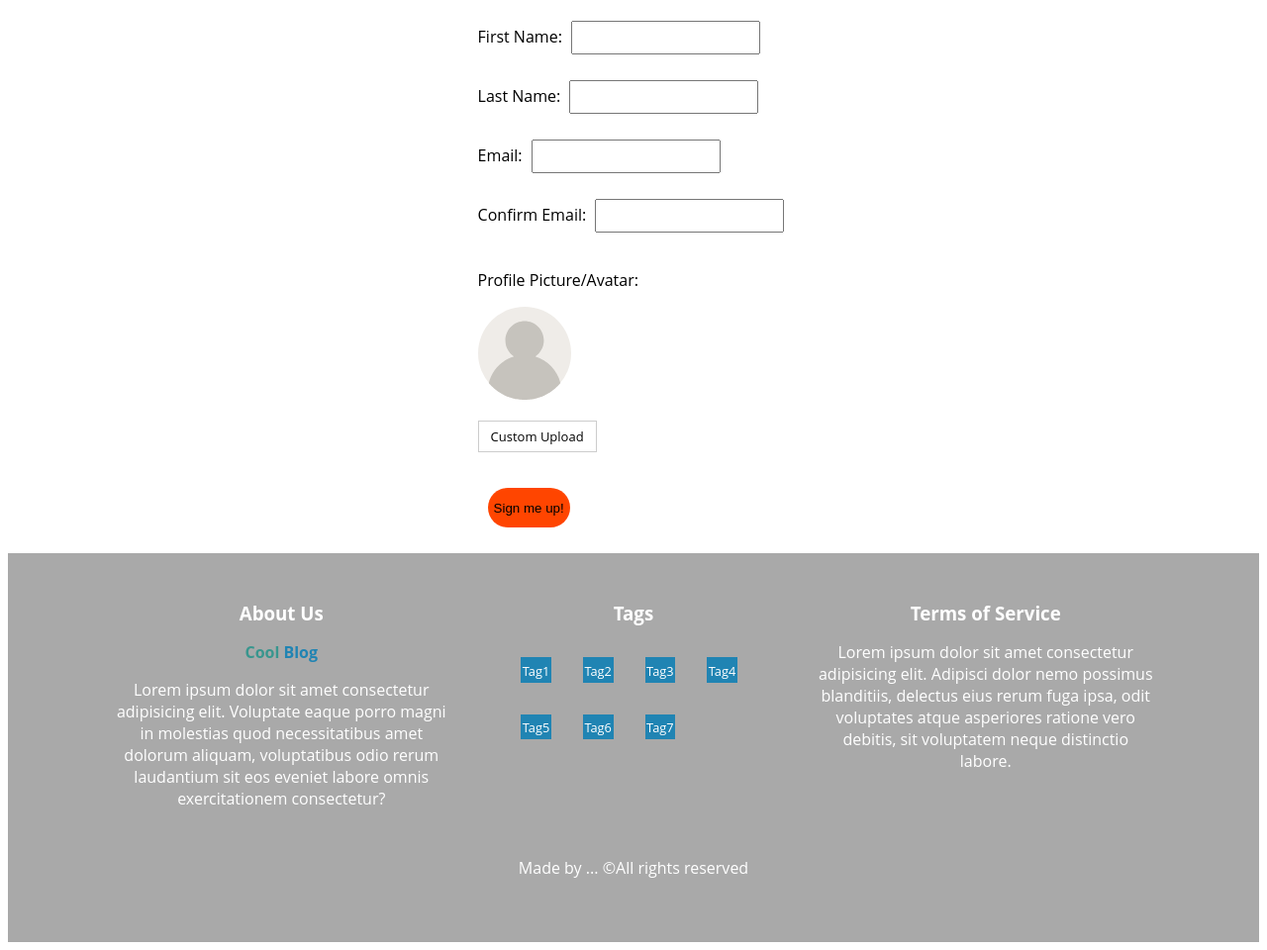
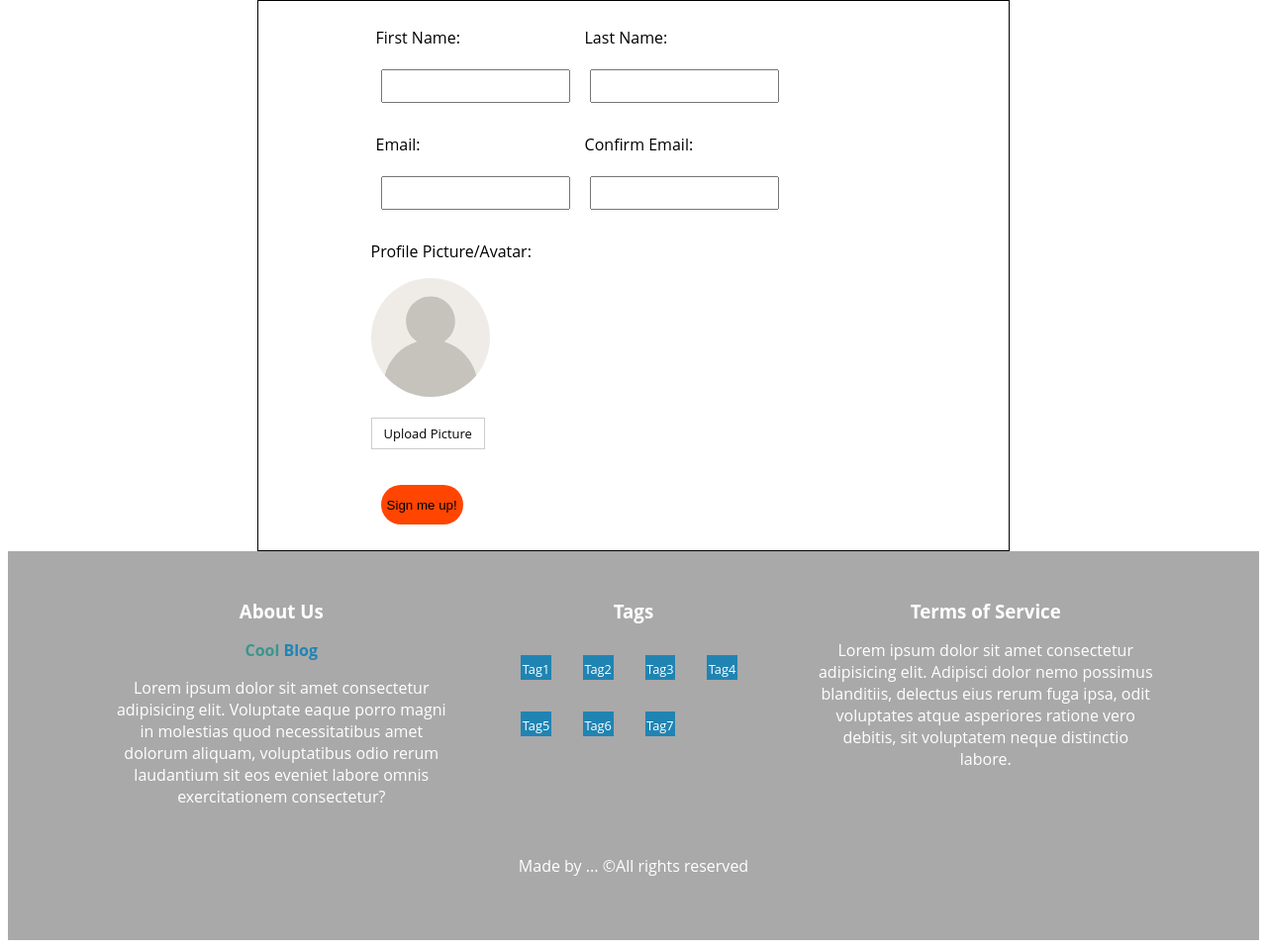
Before and after one commit to COSC360-Team7/Project, a PHP site: page /html/sign-up.html in a window 1280 px wide. Shown: the part 121-1081 px from the top of the page at 99% size. Run offline with PHP 8.4, Linux system fonts and the light colour scheme.

Commit message:
changed styling of sign up page

```diff
--- a/css/sign-up.css
+++ b/css/sign-up.css
@@ -17,12 +17,20 @@ header{
 }
 
 .form{
-  display: flex;
-  justify-content: center;
-  align-items: space-between;
+  /* display: flex; */
+  justify-content: flex-start;
+  /* align-items: space-between; */
   margin:auto;
+  width: 60%;
+  border: 1px solid black;
 }
-
+.input-box{
+  overflow: auto;
+  margin: 5px 5px;
+  width: fit-content;
+  max-width: fit-content;
+  float:left;
+}
 .proifle-pic{
   width: 30%;
   height:30%;
@@ -42,9 +50,9 @@ input[type="file"] {
   margin-bottom:10px;
 }
 form{
-  justify-content: center;
+  margin: 5px 15%;
+  /* overflow: auto; */
 }
-
 .file{
   display: flex;
   align-items: flex-start;
--- a/html/sign-up.html
+++ b/html/sign-up.html
@@ -17,31 +17,35 @@
 <body>
   <div class="form">
     <form>
-      <p><label>First Name:</label>
+      <div>
+        <div class="input-box" >
+          <p><label>First Name:</label></p>
             <input type="text" name="firstName">
-      </p>
-      <p><label>Last Name:</label>
+        </div>
+        <div class="input-box" >
+          <p><label>Last Name:</label></p>
           <input type="text" name="lastName">
-      </p>
-      <p>
-        <label>Email:</label>
+        </div>
+        <div class="input-box" style="clear:left;">
+          <p><label>Email:</label></p>
             <input type="text" name="email">
-      </p>
-      <p>
-        <label>Confirm Email:</label>
+        </div>
+        <div class="input-box">
+          <p><label>Confirm Email:</label></p>
             <input type="text" name="confirmEmail">
-      </p>
-      <p class="file">
+        </div>
+    </div>
+      <div style="clear:left;padding-top:5px;">
         <p><label>Profile Picture/Avatar: </label></p>
         <p><img class="proifle-pic" src="../images/profileIcon.svg"></p>
         <label for="file-upload" class="custom-file-upload">
-          <i class="fa fa-cloud-upload"></i> Custom Upload
+          <i class="fa fa-cloud-upload"></i>Upload Picture
         </label>
         <input id="file-upload" type="file"/>
-      </p>
         <p>
           <button class="submit" type="submit" >Sign me up!</button>
         </p>
+      </div>
     </form>
   </div>
 </body>
```
Also changed, not shown: JSFiles/mainPage.js (+5 -2 lines). Lines whose indentation alone changed are shown as unchanged.
